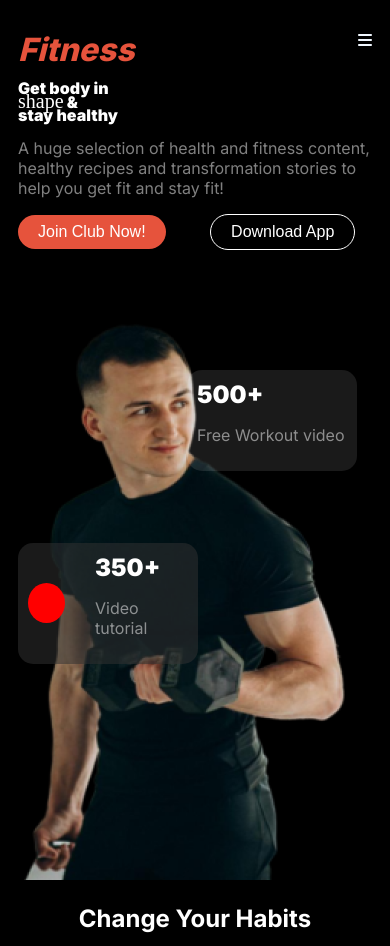
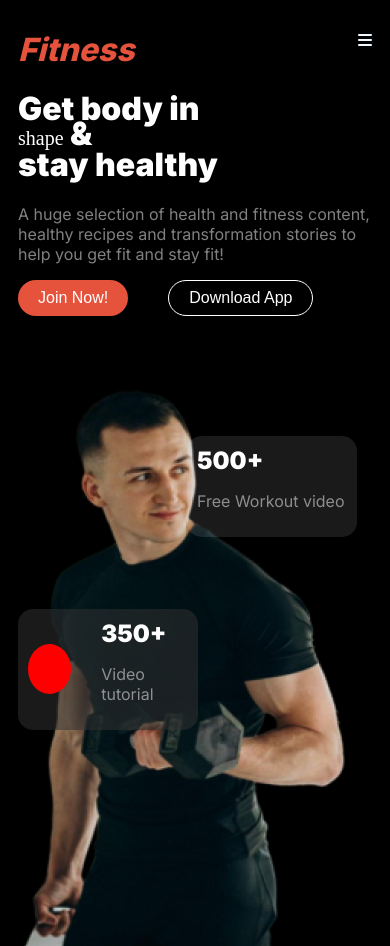
Before and after one commit to IsmailHossen87/Assignment-2, a plain HTML site: page index.html in a window 390 px wide. Shown: the top 946 px of the page. Drawn offline with Linux system fonts and the light colour scheme; a web font is replaced by a local one.

Commit message:
responsives image delete

```diff
--- a/index.html
+++ b/index.html
@@ -34,7 +34,8 @@
                 <p class="gray-color-text">A huge selection of health and fitness content, healthy recipes and
                     transformation stories to help you get fit and stay fit!</p>
                 <div class="btn-parent">
-                    <button class="primary-btn">Join Club Now!</button>
+                    <button class="primary-btn primary-btn-1">Join Club Now!</button>
+                    <button  class="primary-btn primary-btn-2">Join Now!</button>
                     <button class="extra-btn">Download App</button>
                 </div>
             </div>
@@ -115,7 +116,7 @@
         </section>
         <!-- part 3 table start -->
         <div class="bmi">
-            <h1 class="banner-text">BMI Calculator</h1>
+            <h3 class="banner-text">BMI Calculator</h3>
             <p class="gray-color-text">We believe fitness should be accessible to everyone, everywhere, regardless
                 of income or access to a gym. With hundreds of professional workouts.</p>
         </div>
@@ -248,14 +249,14 @@
                         <p class="gray-color-text">Trainer</p>
                     </div>
                 </div>
-                <div class="grid-image">
+                <div class="grid-image meet-our-team">
                     <img src="images/trainer5.png" alt="">
                     <div class="image-inner-text">
                         <h2 class="img-iner-text">Theresa Webb</h2>
                         <p class="gray-color-text">Trainer</p>
                     </div>
                 </div>
-                <div class="grid-image">
+                <div class="grid-image meet-our-team">
                     <img src="images/trainer6.png" alt="">
                     <div class="image-inner-text">
                         <h2 class="img-iner-text">Jerome Bell</h2>
--- a/style.css
+++ b/style.css
@@ -15,7 +15,6 @@ body {
 .gray-color-text {
     color: rgba(255, 255, 255, 0.5);
 }
-
 .text {
     font-size: 2rem;
     font-weight: 800;
@@ -83,7 +82,7 @@ body {
 }
 .banner-text {
     font-weight: 900;
-    font-size: 78px;
+    font-size: 3rem;
     line-height: .8em;
     color: white;
 }
@@ -107,22 +106,22 @@ body {
 }
 .circle {
     background-color: red;
-    width: 40px;
-    height: 40px;
+    width: 70px;
+    height: 50px;
     border-radius: 50%;
 }
-
+.primary-btn-2{
+    display: none;
+}
 .circle-text {
     margin-left: 20px;
 }
-
 .digit {
     color: white;
     font-size: 24px;
     font-weight: 900;
     margin: 0;
 }
-
 .inner-box-parent {
     background-color: rgba(48, 48, 48, 0.54);
     align-items: center;
@@ -133,7 +132,6 @@ body {
     bottom: 90px;
     max-width: 160px;
 }
-
 .inner-box-2 {
     background: rgba(255, 255, 255, 0.1);
     padding: 10px 24px;
@@ -420,7 +418,7 @@ footer {
         width: 100%;
     }
     .banner-text {
-        font-size: 1rem;
+        font-size: 2rem;
     }
     .extra-btn {
         margin-left: 40px;
@@ -429,6 +427,18 @@ footer {
         margin-bottom: 130px;
         gap: 10px;
         padding: 10px;
+    }
+    .primary-btn-1{
+        display: none;
+    }
+    .primary-btn-2{
+        display: block;
+    }
+    .btn-parent{
+        display: flex;
+    }
+    .circle {
+        width: 50px;
     }
     .inner-box-2 {
         top: 70px;
@@ -524,7 +534,9 @@ footer {
     table {
         margin-left: 0px;
     }
-
+    .meet-our-team{
+        display: none;
+    }
     .calculate-ur-BMI {
         padding-left: 30px;
     }
@@ -564,13 +576,11 @@ footer {
         display: block;
     }
 }
-
 @media screen and (min-width : 577px) and (max-width : 768px) {
     .main-container {
         flex-direction: column;
         margin-left: 120px;
     }
-
     .banner-text {
         font-size: 40px;
     }
@@ -599,7 +609,6 @@ footer {
         margin: 5px 0px;
         width: 120px;
     }
-
     input[list="i-list"] {
         margin: 0px 0px;
         padding: 10px;
```
